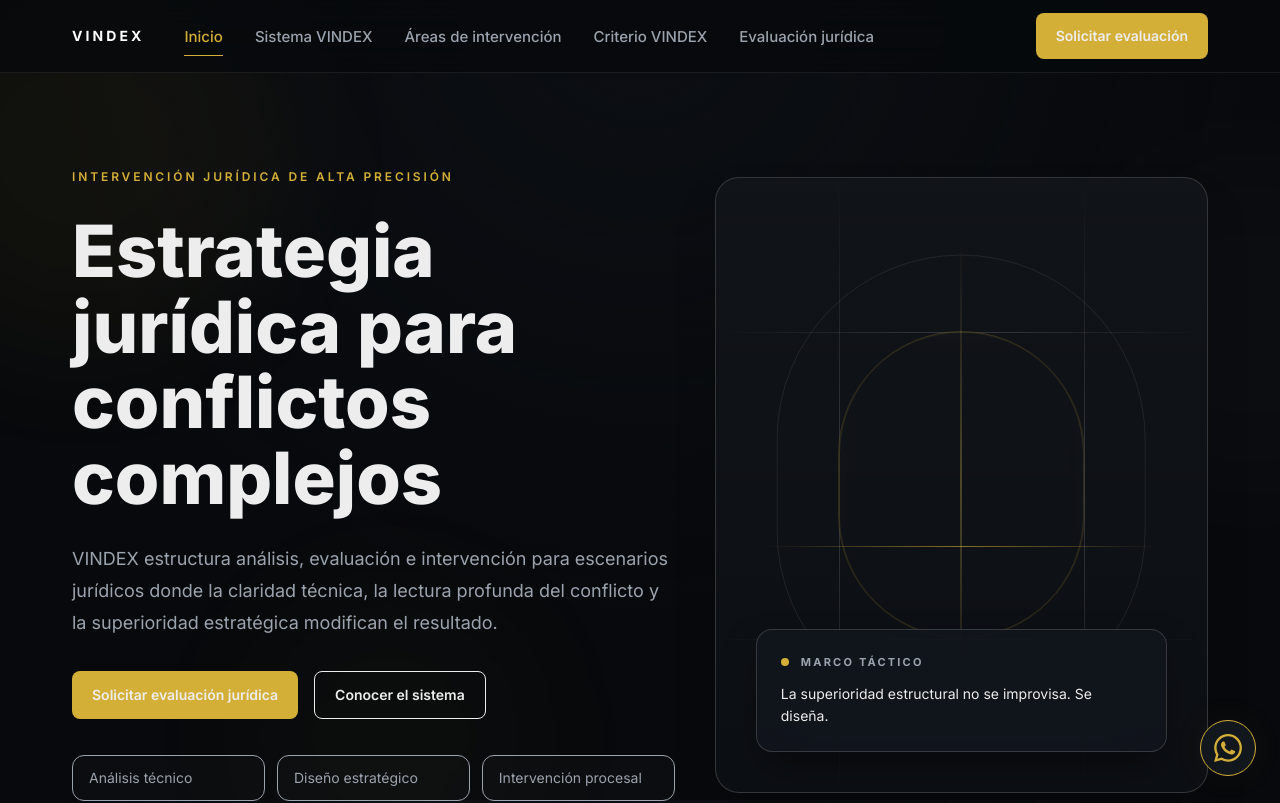
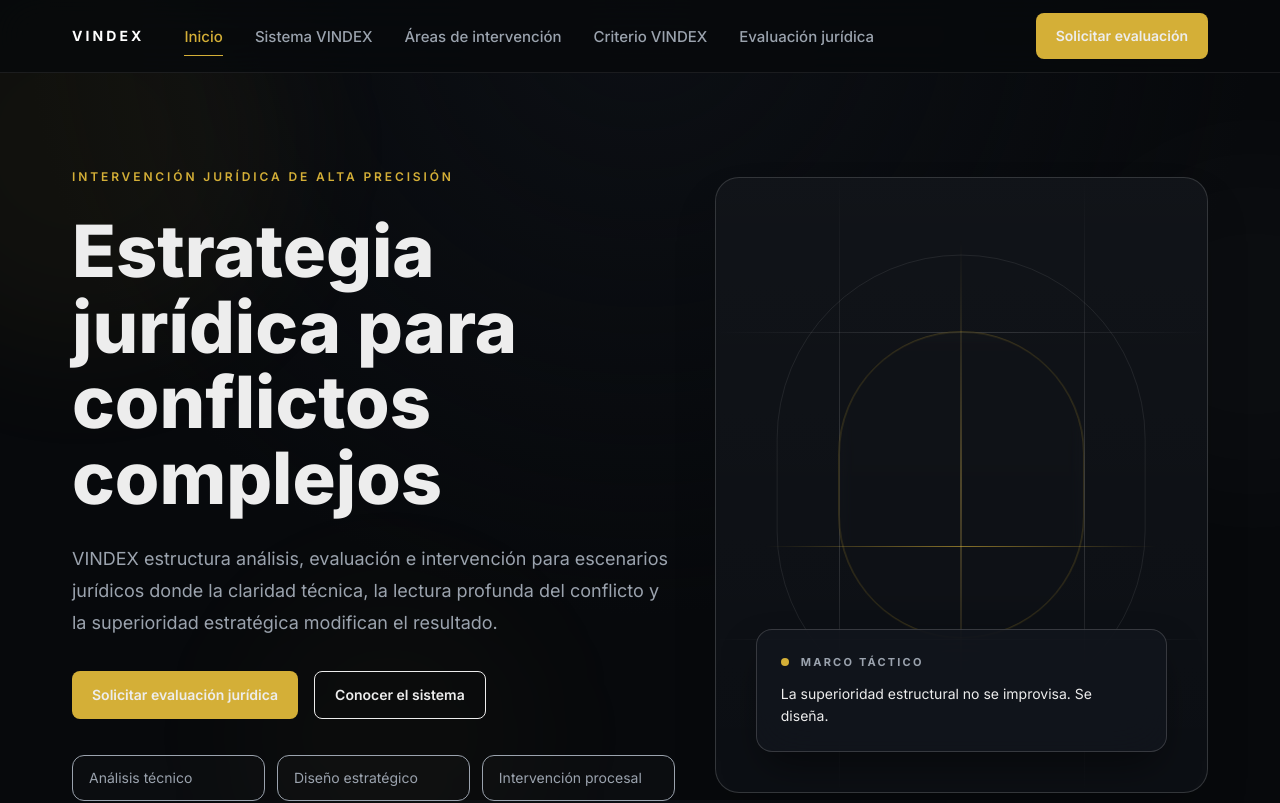
Before and after one commit to MarceRetamal/vindex, a Next.js app: page / in a window 1280 px wide. Shown: the top 803 px of the page. Built offline with nearby package versions, Linux system fonts and the light colour scheme.

Commit message:
fixed wa bottom

```diff
--- a/src/app/layout.tsx
+++ b/src/app/layout.tsx
@@ -2,7 +2,6 @@ import type { Metadata, Viewport } from 'next'
 import Script from 'next/script'
 import './globals.css'
 import { fontBody, fontHeading } from '@/lib/fonts'
-import { FloatingWhatsApp } from '@/components/ui/FloatingWhatsApp'
 
 export const metadata: Metadata = {
   // 1. CORREGIDO: Actualizamos la base del dominio para indexación real de Google
@@ -45,7 +44,6 @@ export default function RootLayout({
       {/* 3. OPTIMIZADO: Aseguramos una altura mínima estructural y suavizado de fuentes */}
       <body className="min-h-screen bg-[#07090C] antialiased">
         {children}
-        <FloatingWhatsApp />
 
         {/* HubSpot Embed Code */}
         <Script
```
